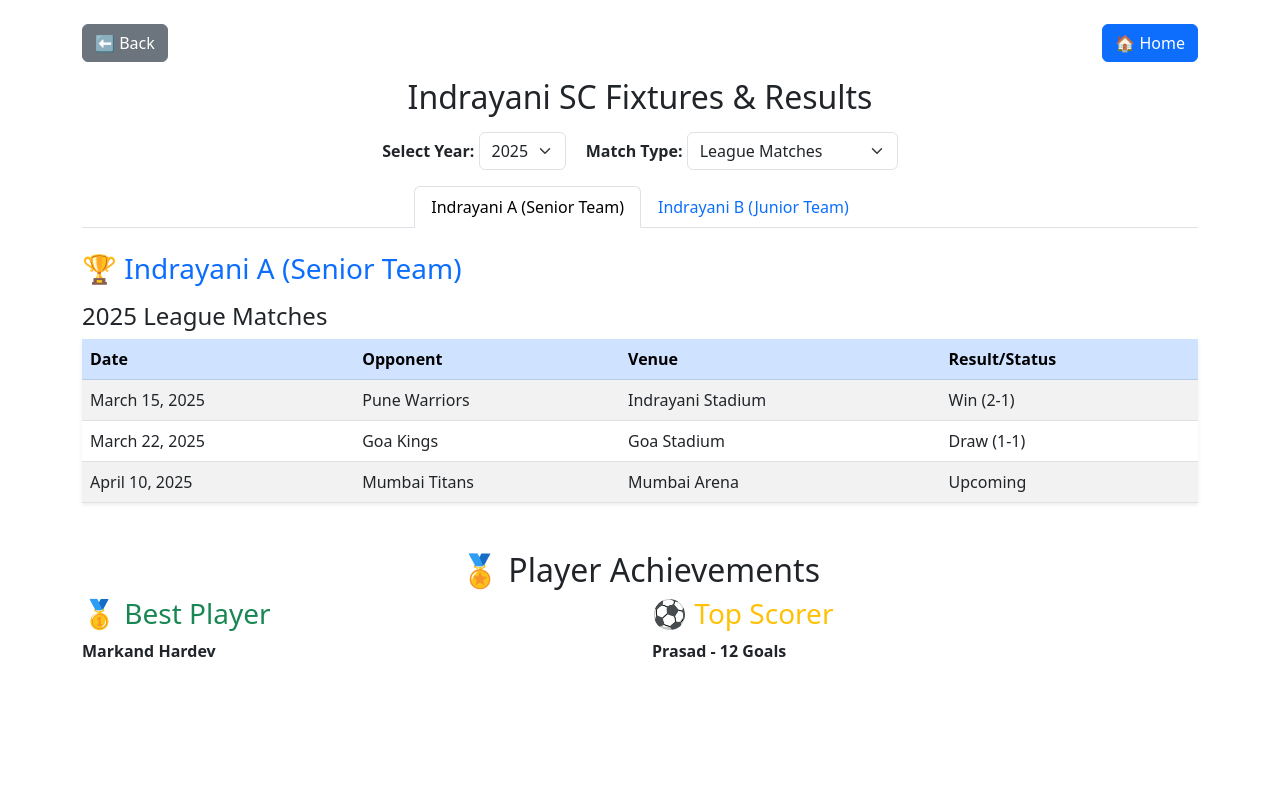
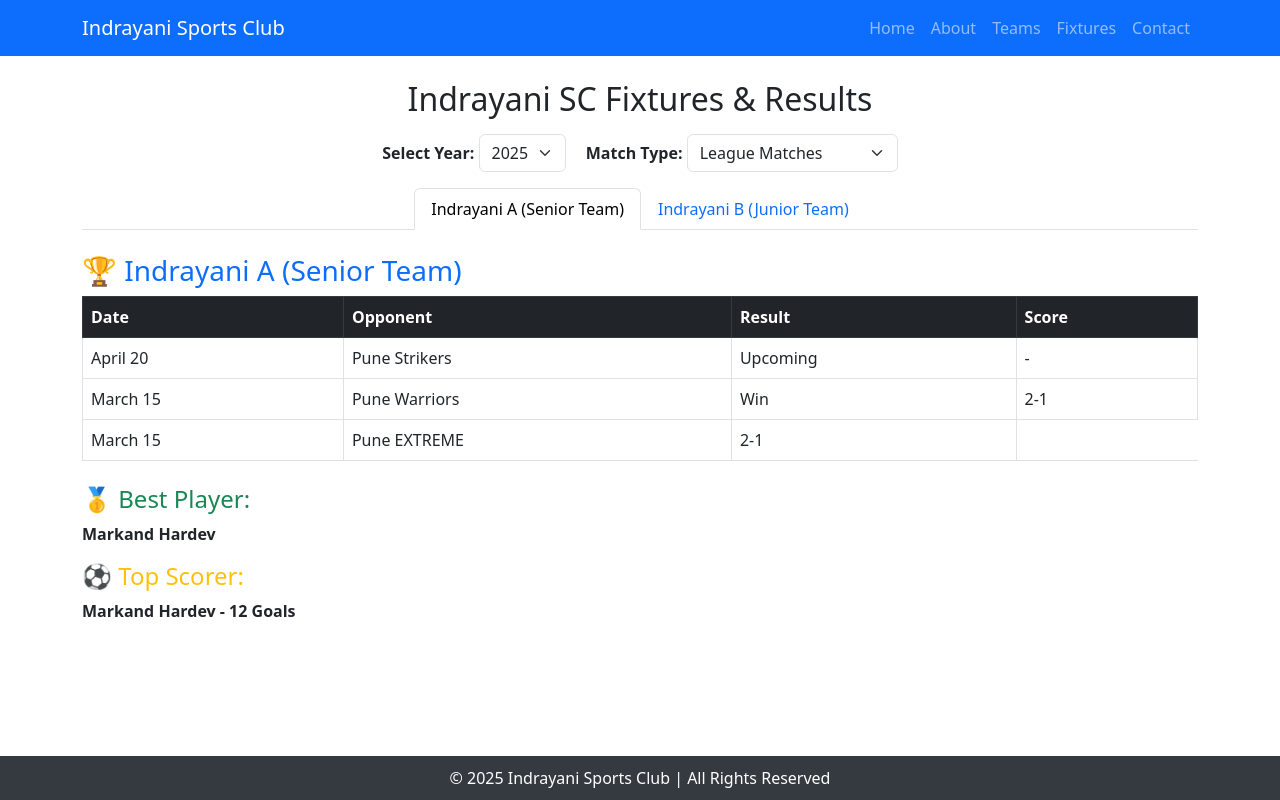
Before and after one commit to arunvel1988/indrayani, a Flask app: page /fixtures in a window 1280 px wide. Run offline with Flask 3, Linux system fonts and the light colour scheme.

Commit message:
ading website code

```diff
--- a/app.py
+++ b/app.py
@@ -36,7 +36,8 @@ def read_team_data(file_name):
 @app.route('/teams/senior')
 def senior_team():
     players = read_team_data("senior_team.txt")
-    return render_template('team_details.html', team_name="Senior Team", players=players)
+    return render_template('team_details.html', team_name="Indrayani Sports Cub A",players=players)
+    return render_template('team_details.html', team_name="Indrayani Sports Cub B",players=players)
 
 @app.route('/teams/junior')
 def junior_team():
--- a/senior_team.txt
+++ b/senior_team.txt
@@ -1,2 +1,2 @@
 Prasad Parmeshwar Bhandari,Forward,prasad.jpg
-Markand Hardev,Midfielder,mark.jpg
+Markand Hardev,Midfielder,markand.jpg
--- a/templates/fixtures.html
+++ b/templates/fixtures.html
@@ -1,21 +1,8 @@
-<!DOCTYPE html>
-<html lang="en">
-<head>
-    <meta charset="UTF-8">
-    <meta name="viewport" content="width=device-width, initial-scale=1.0">
-    <title>Indrayani SC Fixtures & Results</title>
-    <link href="https://cdn.jsdelivr.net/npm/bootstrap@5.3.0/dist/css/bootstrap.min.css" rel="stylesheet">
-</head>
-<body>
+{% extends "base.html" %}
 
-<div class="container mt-4">
-    <!-- Back & Home Buttons -->
-    <div class="d-flex justify-content-between mb-3">
-        <button class="btn btn-secondary" onclick="history.back()">⬅ Back</button>
-        <a href="http://localhost:5000/" class="btn btn-primary">🏠 Home</a>
+{% block title %}Fixtures & Results{% endblock %}
 
-    </div>
-
+{% block content %}
 <h2 class="text-center">Indrayani SC Fixtures & Results</h2>
 
 <div class="text-center my-3">
@@ -29,6 +16,7 @@
     <select id="matchTypeSelect" class="form-select d-inline-block w-auto">
         <option value="league" selected>League Matches</option>
         <option value="tournament">Tournament Matches</option>
+
     </select>
 </div>
 
@@ -45,25 +33,23 @@
     <div class="tab-pane fade show active" id="senior">
         <h3 class="text-primary">🏆 Indrayani A (Senior Team)</h3>
         <div id="senior-content"></div>
+
+        <h4 class="mt-4 text-success">🥇 Best Player:</h4>
+        <p id="best-player-senior" class="fw-bold"></p>
+
+        <h4 class="mt-2 text-warning">⚽ Top Scorer:</h4>
+        <p id="top-scorer-senior" class="fw-bold"></p>
     </div>
+
     <div class="tab-pane fade" id="junior">
         <h3 class="text-danger">⚽ Indrayani B (Junior Team)</h3>
         <div id="junior-content"></div>
-        </div>
-    </div>
 
-    <div class="mt-5">
-        <h2 class="text-center">🏅 Player Achievements</h2>
-        <div class="row">
-            <div class="col-md-6">
-                <h3 class="text-success">🥇 Best Player</h3>
-                <p id="best-player" class="fw-bold"></p>
-            </div>
-            <div class="col-md-6">
-                <h3 class="text-warning">⚽ Top Scorer</h3>
-                <p id="top-scorer" class="fw-bold"></p>
-            </div>
-        </div>
+        <h4 class="mt-4 text-success">🥇 Best Player:</h4>
+        <p id="best-player-junior" class="fw-bold"></p>
+
+        <h4 class="mt-2 text-warning">⚽ Top Scorer:</h4>
+        <p id="top-scorer-junior" class="fw-bold"></p>
     </div>
 </div>
 
@@ -71,87 +57,86 @@
     const fixturesData = {
         "2026": {
             "league": {
-                "senior": `<p class="text-muted">NA</p>`,
-                "junior": `<p class="text-muted">NA</p>`
+                "senior": `<p class="text-muted">No fixtures available.</p>`,
+                "junior": `<p class="text-muted">No fixtures available.</p>`
             },
             "tournament": {
-                "senior": `<p class="text-muted">NA</p>`,
-                "junior": `<p class="text-muted">NA</p>`
+                "senior": `<p class="text-muted">No fixtures available.</p>`,
+                "junior": `<p class="text-muted">No fixtures available.</p>`
             }
         },
         "2025": {
             "league": {
                 "senior": `
-                    <h4 class="mt-3">2025 League Matches</h4>
-                    <table class="table table-striped table-hover shadow-sm">
-                        <thead class="table-primary">
-                            <tr><th>Date</th><th>Opponent</th><th>Venue</th><th>Result/Status</th></tr>
+                    <table class="table table-bordered">
+                        <thead class="table-dark">
+                            <tr><th>Date</th><th>Opponent</th><th>Result</th><th>Score</th></tr>
                         </thead>
                         <tbody>
-                            <tr><td>March 15, 2025</td><td>Pune Warriors</td><td>Indrayani Stadium</td><td>Win (2-1)</td></tr>
-                            <tr><td>March 22, 2025</td><td>Goa Kings</td><td>Goa Stadium</td><td>Draw (1-1)</td></tr>
-                            <tr><td>April 10, 2025</td><td>Mumbai Titans</td><td>Mumbai Arena</td><td>Upcoming</td></tr>
+                            <tr><td>April 20</td><td>Pune Strikers</td><td>Upcoming</td><td>-</td></tr>
+                            <tr><td>March 15</td><td>Pune Warriors</td><td>Win</td><td>2-1</td></tr>
+                            <tr><td>March 15</td><td>Pune EXTREME</td><td>2-1</td></tr>
+
                         </tbody>
-                    </table>
-                `,
+                    </table>`,
                 "junior": `
-                    <h4 class="mt-3">2025 League Matches</h4>
-                    <table class="table table-striped table-hover shadow-sm">
-                        <thead class="table-warning">
-                            <tr><th>Date</th><th>Opponent</th><th>Venue</th><th>Result/Status</th></tr>
+                    <table class="table table-bordered">
+                        <thead class="table-dark">
+                            <tr><th>Date</th><th>Opponent</th><th>Result</th><th>Score</th></tr>
                         </thead>
                         <tbody>
-                            <tr><td>March 10, 2025</td><td>Pune Juniors</td><td>Indrayani Stadium</td><td>Win (3-0)</td></tr>
-                            <tr><td>April 5, 2025</td><td>Goa Youth</td><td>Goa Stadium</td><td>Upcoming</td></tr>
+                            <tr><td>April 18</td><td>Pune Youths</td><td>Upcoming</td><td>-</td></tr>
+                            <tr><td>March 10</td><td>Pune Juniors</td><td>Win</td><td>3-2</td></tr>
+                            <tr><td>April 2</td><td>Pune Colts</td><td>Draw</td><td>1-1</td></tr>
                         </tbody>
-                    </table>
-                `
+                    </table>`
             },
             "tournament": {
                 "senior": `
-                    <h4 class="mt-3">2025 Tournament Matches - <span class="text-danger">National Championship</span></h4>
-                    <table class="table table-striped table-hover shadow-sm">
+                    <table class="table table-bordered">
                         <thead class="table-danger">
-                            <tr><th>Date</th><th>Opponent</th><th>Stage</th><th>Result/Status</th></tr>
+                            <tr><th>Date</th><th>Opponent</th><th>Result</th><th>Score</th></tr>
                         </thead>
                         <tbody>
-                            <tr><td>May 12, 2025</td><td>Chennai Warriors</td><td>Quarter-Finals</td><td>Upcoming</td></tr>
+                            <tr><td>May 12</td><td>Pune Warriors</td><td>Upcoming</td><td>-</td></tr>
+                            <tr><td>June 5</td><td>Pune Kings</td><td>Upcoming</td><td>-</td></tr>
                         </tbody>
-                    </table>
-                `,
+                    </table>`,
                 "junior": `
-                    <h4 class="mt-3">2025 Tournament Matches - <span class="text-danger">Junior Championship</span></h4>
-                    <table class="table table-striped table-hover shadow-sm">
+                    <table class="table table-bordered">
                         <thead class="table-danger">
-                            <tr><th>Date</th><th>Opponent</th><th>Stage</th><th>Result/Status</th></tr>
+                            <tr><th>Date</th><th>Opponent</th><th>Result</th><th>Score</th></tr>
                         </thead>
                         <tbody>
-                            <tr><td>May 8, 2025</td><td>Pune Colts</td><td>Group Stage</td><td>Win (2-0)</td></tr>
+                            <tr><td>May 8</td><td>Pune Colts</td><td>Win</td><td>2-0</td></tr>
+                            <tr><td>June 10</td><td>Pune Juniors</td><td>Upcoming</td><td>-</td></tr>
                         </tbody>
-                    </table>
-                `
+                    </table>`
             }
         }
     };
 
     const playerData = {
-        "2026": {
-            "bestPlayer": "NA",
-            "topScorer": "NA"
-        },
+        "2026": { "bestPlayerSenior": "NA", "bestPlayerJunior": "NA", "topScorerSenior": "NA", "topScorerJunior": "NA" },
         "2025": {
-            "bestPlayer": "Markand Hardev",
-            "topScorer": "Prasad - 12 Goals"
+            "bestPlayerSenior": "Markand Hardev",
+            "bestPlayerJunior": "Sahil Bhalerao",
+            "topScorerSenior": "Markand Hardev - 12 Goals",
+            "topScorerJunior": "Sahil Bhalerao - 8 Goals"
         }
     };
 
     function updateFixtures() {
         const selectedYear = document.getElementById("yearSelect").value;
         const matchType = document.getElementById("matchTypeSelect").value;
+
         document.getElementById("senior-content").innerHTML = fixturesData[selectedYear][matchType]["senior"];
         document.getElementById("junior-content").innerHTML = fixturesData[selectedYear][matchType]["junior"];
-        document.getElementById("best-player").innerText = playerData[selectedYear]["bestPlayer"];
-        document.getElementById("top-scorer").innerText = playerData[selectedYear]["topScorer"];
+
+        document.getElementById("best-player-senior").innerText = playerData[selectedYear]["bestPlayerSenior"];
+        document.getElementById("best-player-junior").innerText = playerData[selectedYear]["bestPlayerJunior"];
+        document.getElementById("top-scorer-senior").innerText = playerData[selectedYear]["topScorerSenior"];
+        document.getElementById("top-scorer-junior").innerText = playerData[selectedYear]["topScorerJunior"];
     }
 
     document.getElementById("yearSelect").addEventListener("change", updateFixtures);
@@ -160,7 +145,4 @@
     updateFixtures();
 </script>
 
-<script src="https://cdn.jsdelivr.net/npm/bootstrap@5.3.0/dist/js/bootstrap.bundle.min.js"></script>
-
-</body>
-</html>
+{% endblock %}
```
Also changed, not shown: junior_team.txt (+20 -2 lines), templates/team_details.html (+11 -8 lines). Lines whose indentation alone changed are shown as unchanged.
